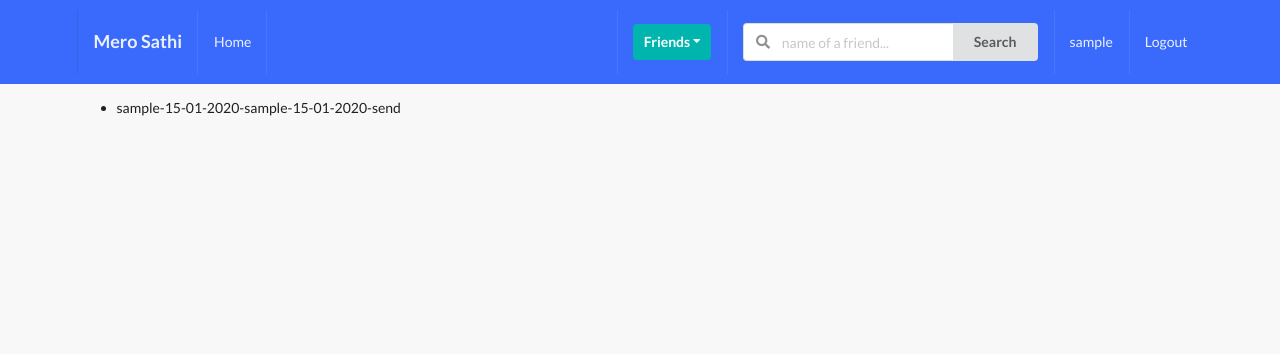
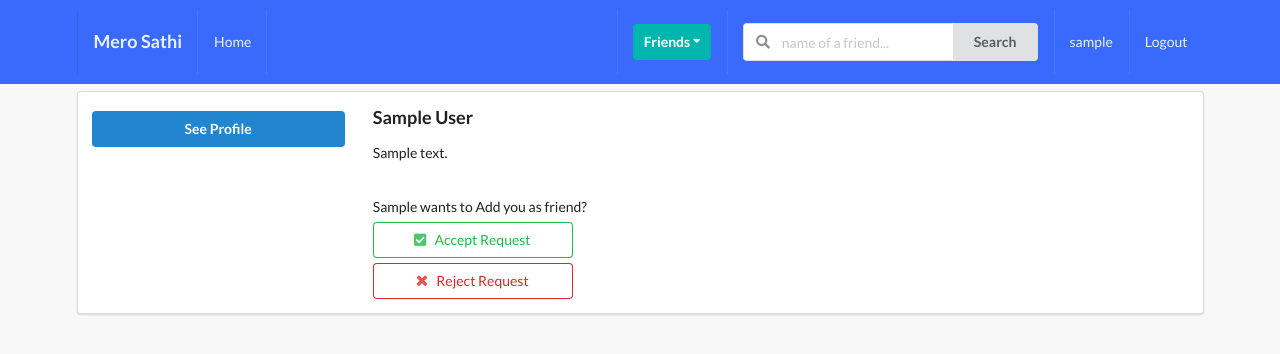
Before and after one commit to nofursad/pp4-merosathi, a Django app: page /userprofile/request/ in a window 1280 px wide. Shown: the top 354 px of the page. Run offline with Django 4.2, Linux system fonts and the light colour scheme; a user stored in the database is signed in; tables that the repository leaves empty hold one stand-in row (values such as "Sample post").

Commit message:
Add button to accept or reject friend request and add functionality on them

```diff
--- a/userprofile/templates/userprofile/allprofiles.html
+++ b/userprofile/templates/userprofile/allprofiles.html
@@ -18,7 +18,7 @@
                     <img src="{{ profile.avatar.url }}" alt="" class="ui rounded fluid image">
                 </div>
                 <div class="twelve wide column">
-                    <h3>{{ profile.user }}</h3>
+                    <h3>{{ profile.first_name }} {{ profile.last_name }}</h3>
                     <p>{{ profile.bio }}</p>
                     <button class="ui primary button mb-5 bwide-big">See Profile</button>
                     <br>
--- a/userprofile/templates/userprofile/request.html
+++ b/userprofile/templates/userprofile/request.html
@@ -5,9 +5,40 @@
 {% endblock title %}
 
 {% block content %}
-    <ul>
-        {% for request in request_list %}
-            <li>{{ request }}</li>
-        {% endfor %}
-    </ul>
+    {% if is_empty %}
+        <h1>No Invitation here..</h1>
+    {% endif %}
+
+    {% for request in request_list %}
+        <div class="ui segment">
+            <div class="ui grid">
+                <div class="row">
+                    <div class="four wide column">
+                        <img src="{{ request.avatar.url }}" alt="" class="ui rounded fluid image">
+                        <button class="ui primary button mt-5 fluid">See Profile</button>
+                    </div>
+                    <div class="twelve wide column">
+                        <h3>{{ request.first_name }} {{ request.last_name }}</h3>
+                        <p>{{ request.bio }}</p>
+                        <br>
+                        <div class="meta">{{ request.first_name }} wants to Add you as friend?</div>
+                        <form action="{% url 'userprofile:accept_request' %}" method="POST">
+                            {% csrf_token %}
+                            <input type="hidden" name="request_pk" value="{{ request.pk }}">
+                            <button type="submit" class="ui positive basic button mt-5 bwide-big"><i
+                                    class="check square icon"></i>Accept Request</button>
+                        </form>
+
+                        <form action="{% url 'userprofile:reject_request' %}" method="POST">
+                            {% csrf_token %}
+                            <input type="hidden" name="request_pk" value="{{ request.pk }}">
+                            <button type="submit" class="ui negative basic button mt-5 bwide-big"><i
+                                    class="close square icon"></i>Reject Request</button>
+                        </form>
+                    </div>
+                </div>
+            </div>
+        </div>
+    {% endfor %}
+
 {% endblock content %}
--- a/userprofile/urls.py
+++ b/userprofile/urls.py
@@ -7,6 +7,8 @@
     ProfileListView,
     send_request,
     unfriend,
+    accept_request,
+    reject_request,
 )
 
 
@@ -19,4 +21,6 @@
     path('torequest/', request_profiles_list_view, name='request_profiles_list_view'),
     path('send_request/', send_request, name='send_request'),
     path('unfriend/', unfriend, name='unfriend'),
+    path('request/acceptrequest/', accept_request, name='accept_request'),
+    path('request/rejectrequest/', reject_request, name='reject_request'),
 ]
--- a/userprofile/views.py
+++ b/userprofile/views.py
@@ -1,4 +1,4 @@
-from django.shortcuts import render, redirect
+from django.shortcuts import render, redirect, get_object_or_404
 from .models import Profile, Friendship
 from .forms import ProfileModelForm
 from django.views.generic import ListView
@@ -28,10 +28,38 @@
 def request_received_view(request):
     user = Profile.objects.get(user=request.user)
     request_list = Friendship.objects.request_received(user)
+    result = list(map(lambda x: x.sender, request_list))
+    is_empty = False
+    if len(result) == 0:
+        is_empty = True
 
-    context = {'request_list': request_list}
+    context = {'request_list': result, 'is_empty': is_empty, }
 
     return render(request, 'userprofile/request.html', context)
+
+def accept_request(request):
+    if request.method=='POST':
+        pk = request.POST.get('request_pk')
+        sender = Profile.objects.get(pk=pk)
+        receiver = Profile.objects.get(user=request.user)
+        req = get_object_or_404(Friendship, sender=sender, receiver=receiver)
+        if req.status == 'send':
+            req.status = 'accepted'
+            req.save()
+
+    return redirect('userprofile:request_received_view')
+
+
+def reject_request(request):
+    if request.method=='POST':
+        pk = request.POST.get('request_pk')
+        sender = Profile.objects.get(pk=pk)
+        receiver = Profile.objects.get(user=request.user)
+        req = get_object_or_404(Friendship, sender=sender, receiver=receiver)
+        req.delete()
+
+    return redirect('userprofile:request_received_view')
+
 
 def request_profiles_list_view(request):
     user = request.user
```
